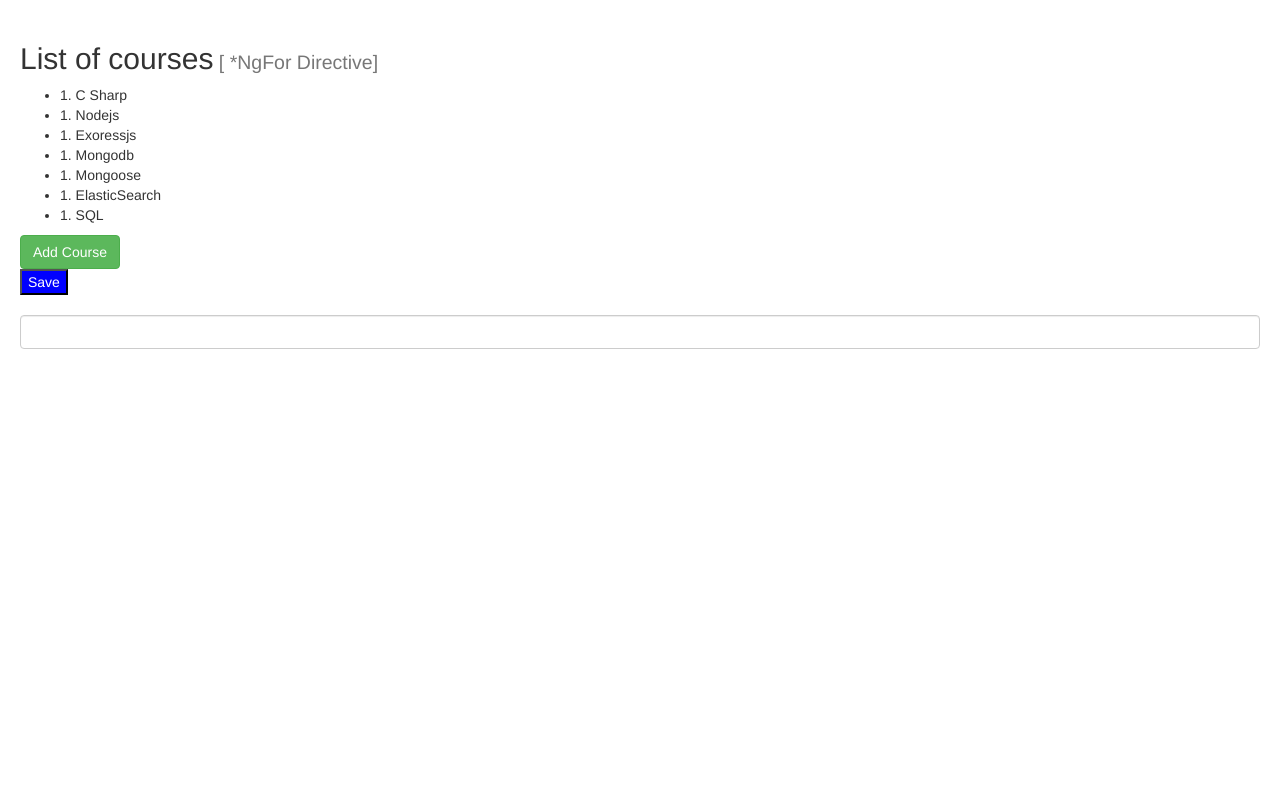
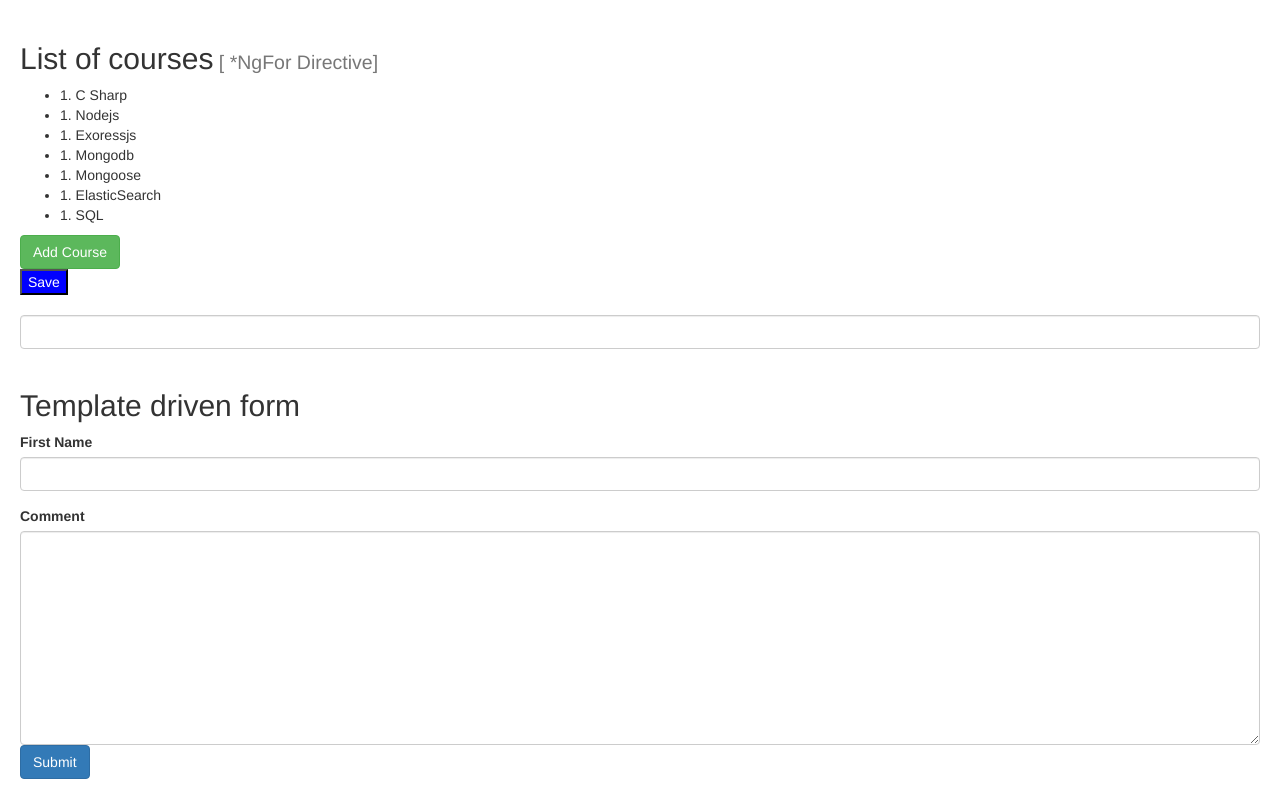
Before and after one commit to EJNB/hello-world, an Angular app: page / in a window 1280 px wide. Shown: the part 330-1129 px from the top of the page. Before the commit the page ends 800 px from the top, so only its background shows below. Built offline with nearby package versions, Linux system fonts and the light colour scheme; a web font is replaced by a local one.

Commit message:
create input, ngModel and validations

```diff
--- a/src/app/app.component.html
+++ b/src/app/app.component.html
@@ -64,3 +64,8 @@
 
 <br>
 <input type="text" [appInputFormat]="'uppercase'" class="form-control" />
+<br>
+
+<!--Template driven form-->
+<h2>Template driven form</h2>
+<contact-form></contact-form>
--- a/src/app/app.module.ts
+++ b/src/app/app.module.ts
@@ -11,6 +11,7 @@
 import { FavoriteComponent } from './favorite/favorite.component';
 import { BootstrapComponent } from './bootstrap/bootstrap.component';
 import { InputFormatDirective } from './input-format.directive';
+import { ContactFormComponent } from './contact-form/contact-form.component';
 
 
 @NgModule({
@@ -22,6 +23,7 @@
     FavoriteComponent,
     BootstrapComponent,
     InputFormatDirective,
+    ContactFormComponent,
   ],
   imports: [
     BrowserModule,
--- /dev/null
+++ b/src/app/contact-form/contact-form.component.html
@@ -0,0 +1,27 @@
+<form>
+  <div class="form-group">
+    <label for="firstName">First Name</label>
+    <input
+      ngModel
+      name="firstName"
+      #firstName="ngModel"
+      (change)="log(firstName)"
+      id="firstName"
+      class="form-control"
+      type="text"
+      required
+      minlength="3"
+      pattern="banana"
+    >
+    <div class="alert alert-danger" *ngIf="firstName.touched && !firstName.valid">
+      <div *ngIf="firstName.errors.required">The fist name is required.</div>
+      <div *ngIf="firstName.errors.minlength">The fist should the minimun {{ firstName.errors.minlength.requiredLength }} caracter.</div>
+      <div *ngIf="firstName.errors.pattern">The fist name dosen't match the pattern</div>
+    </div>
+  </div>
+  <div>
+    <label for="comment">Comment</label>
+    <textarea ngModel name="comment" id="comment" class="form-control" cols="30" rows="10"></textarea>
+  </div>
+  <button class="btn btn-primary">Submit</button>
+</form>
--- /dev/null
+++ b/src/app/contact-form/contact-form.component.ts
@@ -0,0 +1,19 @@
+import { Component, OnInit } from '@angular/core';
+
+@Component({
+  selector: 'contact-form',
+  templateUrl: './contact-form.component.html',
+  styleUrls: ['./contact-form.component.css']
+})
+export class ContactFormComponent implements OnInit {
+
+  constructor() { }
+
+  ngOnInit() {
+  }
+
+  log(x){
+    console.log(x);
+  }
+
+}
--- a/src/styles.css
+++ b/src/styles.css
@@ -1,2 +1,6 @@
 /* You can add global styles to this file, and also import other style files */
 body{ padding: 20px; }
+
+.form-control.ng-touched.ng-invalid{
+  border: 2px solid red;
+}
```
Also changed, not shown: src/app/contact-form/contact-form.component.css (added), 1 other file (tests, documents, lock files or other folders).
